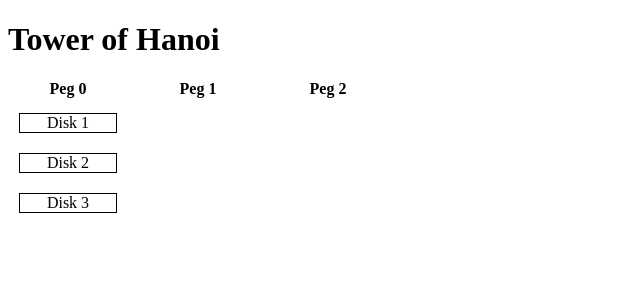
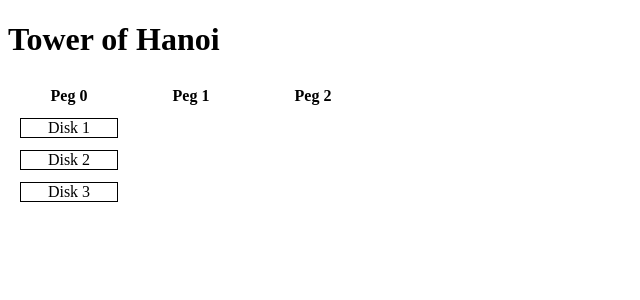
Before and after one commit to vladimir-zolotykh/hanoi_board, a Django app: page / in a window 1280 px wide. Shown: the top 300 px of the page, without its empty margins (0-640 px from the left). Run offline with Django 5.2, Linux system fonts and the light colour scheme.

Commit message:
Replace the CSS grid with a proper HTML table structure

```diff
--- a/hanoi_board_project/hanoi_board_app/templates/hanoi_board_app/board.html
+++ b/hanoi_board_project/hanoi_board_app/templates/hanoi_board_app/board.html
@@ -3,28 +3,25 @@
     <head>
         <title>Tower of Hanoi</title>
         <style>
-         #board {
-             display: grid;
-             grid-template-columns: repeat(3, 120px);
-             gap: 10px;
+         table {
+             border-collapse: collapse;
          }
 
-         .cell {
+         th, td {
+             width: 120px;
              height: 30px;
-             display: flex;
-             align-items: center;
-             justify-content: center;
+             text-align: center;
+             vertical-align: middle;
+         }
+
+         th {
+             font-weight: bold;
          }
 
          .disk {
              border: 1px solid #000;
              width: 80%;
-             text-align: center;
-         }
-
-         .header {
-             font-weight: bold;
-             text-align: center;
+             margin: 0 auto;
          }
         </style>
     </head>
@@ -32,24 +29,27 @@
 
         <h1>Tower of Hanoi</h1>
 
-        <div id="board">
+        <table>
 
-            <!-- Header row -->
-            <div class="header">Peg 0</div>
-            <div class="header">Peg 1</div>
-            <div class="header">Peg 2</div>
+            <tr>
+                <th>Peg 0</th>
+                <th>Peg 1</th>
+                <th>Peg 2</th>
+            </tr>
 
             {% for row in board %}
-            {% for cell in row %}
-            <div class="cell">
-                {% if cell %}
-                <div class="disk">Disk {{ cell }}</div>
-                {% endif %}
-            </div>
-            {% endfor %}
+            <tr>
+                {% for cell in row %}
+                <td>
+                    {% if cell %}
+                    <div class="disk">Disk {{ cell }}</div>
+                    {% endif %}
+                </td>
+                {% endfor %}
+            </tr>
             {% endfor %}
 
-        </div>
+        </table>
 
     </body>
 </html>
```
